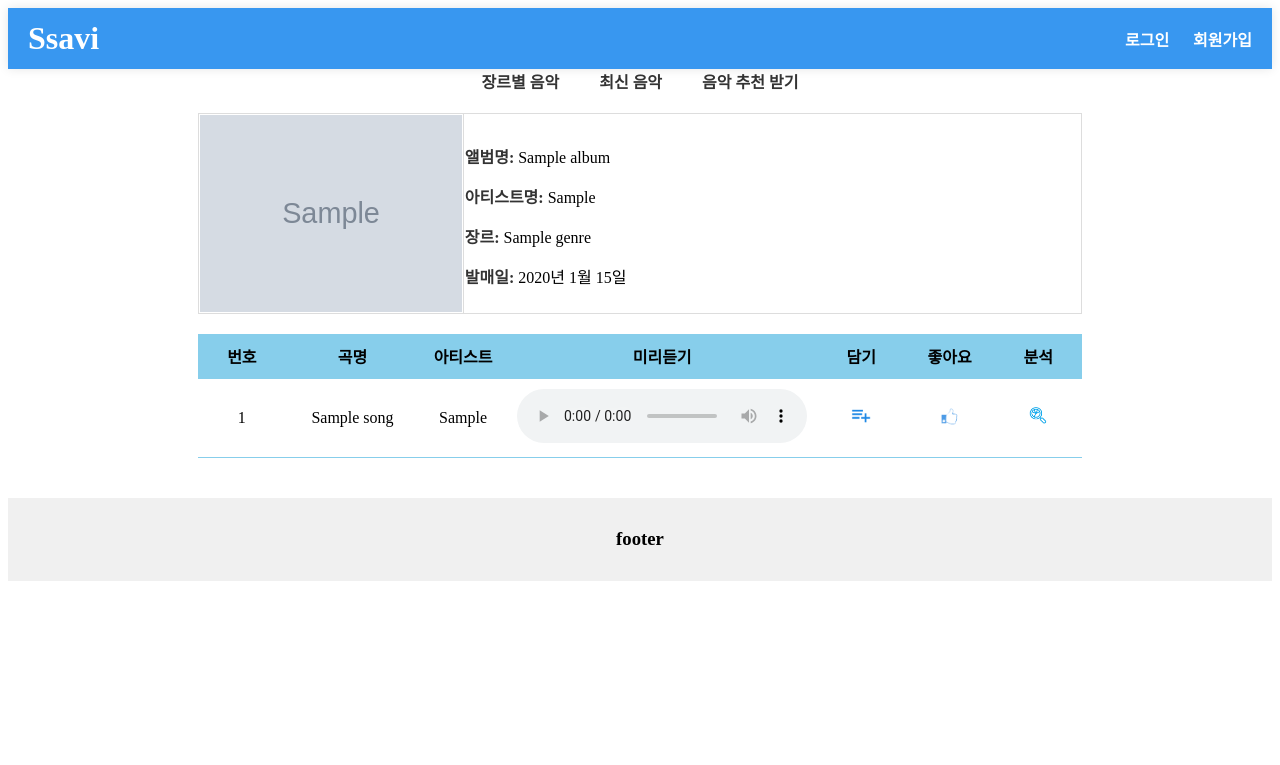
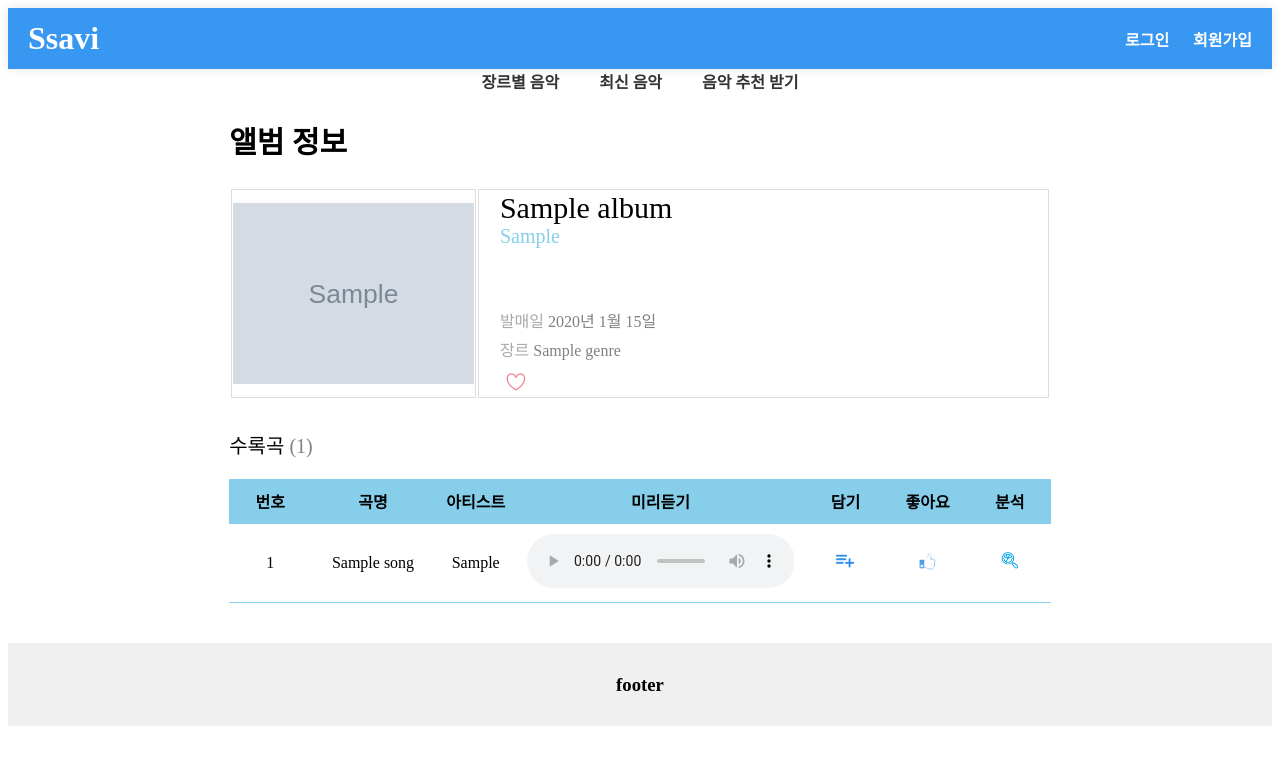
Before and after one commit to apej88/Ssavi, a Django app: template Ssavi/Ssavi_app/templates/Ssavi_app/detail.html in a window 1280 px wide. Shown: the top 765 px of the page. Run offline with Django 4.2, Linux system fonts and the light colour scheme; tables that the repository leaves empty hold one stand-in row (values such as "Sample post"); the template is opened without the code that fills it: values that come from a table or form of the project are taken from there, most other values are stand-ins (such as "Sample title", 1, 10 or a date in 2020); grey boxes marked "Sample" are stand-in pictures.

Commit message:
앨범정보 css수정

```diff
--- a/Ssavi/Ssavi_app/templates/Ssavi_app/detail.html
+++ b/Ssavi/Ssavi_app/templates/Ssavi_app/detail.html
@@ -9,9 +9,13 @@
 </nav>
 {% comment %} 멜론 보면서 css 살짝식 수정, 그림 이미지 꽉 채우고, 옆에 좋아요 버튼도 추가. 밑에 수록곡 부분 색감 수정, 간격 수정{% endcomment %}
 <div id="detailBox">
-    <div>
     {% comment %} 앨범 정보 {% endcomment %}
-        <table id='album_detail'>
+    <div id='album_box'>
+        <div id='album_title'>
+            <h2>앨범 정보</h2>
+        </div>
+        <div id='album_detail'>
+            <table>
                 <tr>
                     <td class="image-cell">
                         {% comment %} 앨범 이미지 {% endcomment %}
@@ -19,20 +23,35 @@
                     </td>
                     <td class="description-cell">
                     {% comment %} 앨범 설명 {% endcomment %}
-                    <p><strong>앨범명:</strong> {{ album.album_name }}</p>
-                    <p><strong>아티스트명:</strong> {{ album.album_artist }}</p>
-                    <p><strong>장르:</strong>
+                        <div class='album_name'>
+                            {{ album.album_name }}
+                        </div>
+                        <div class='album_artist'>
+                            {{ album.album_artist }}
+                        </div>
+                        <div class='album_detail'>
+                            <span>발매일  </span> {{ album.album_release_date }}
+                        </div>
+                        <div class='album_detail'>
+                            <span>장르  </span>
                                 {% for genre in genres %}
                                     {{ genre }}
                                 {% endfor %}
-                    </p>
-                    <p><strong>발매일:</strong> {{ album.album_release_date }}</p>
+                        </div>
+                        <div class='album_liked'>
+                            <button class='like_btn'><img class='like_image' src="{% static 'image/like.png' %}"></button>
+                        </div>
                     </td>
                 </tr>
             </table>
         </div>
+    </div>
+    {% comment %} 수록곡 {% endcomment %}
     <div id='album_song_box'>
-        {% comment %} 수록곡 {% endcomment %}
+        <div id='album_song_title'>
+            <p>수록곡 <span>({{songs_data|length}})</span></p>
+        </div>
+        <div id='album_song_detail'>
             {% if songs_data %}
                 <table id="album_songs">
                     <tr>
@@ -68,4 +87,5 @@
             {% endif %}
         </div>
     </div>
+</div>
 {% endblock content %}
--- a/Ssavi/static/css/analysis.css
+++ b/Ssavi/static/css/analysis.css
@@ -28,8 +28,7 @@
 }
 
 .current-track img {
-    width: 750px;
-    height: 750px;
+    max-width: 80%;
 }
 
 .current-track p {
@@ -76,13 +75,14 @@
 }
 
 .recommendation > img {
-    max-width: 500px;
-    margin-left: 100px;
+    max-width: 50%;
+    margin-left: 5%;
 }
 
 /* 곡 정보 스타일 */
 .recommendation-info {
     flex: 1;
+    margin-right: 5%;
 }
 
 .recommendation-info p {
@@ -110,7 +110,7 @@
     opacity: 0.5;
 }
 
-@media (max-width: 1550px) {
+@media (max-width: 768px) {
     #analysis {
         flex-direction: column; /* 화면 너비가 작을 때 세로로 정렬 */
     }
--- a/Ssavi/static/css/detail.css
+++ b/Ssavi/static/css/detail.css
@@ -6,12 +6,25 @@
 }
 
 /* 앨범 정보 */
+#album_box {
+    display: block;
+}
+
+#album_title {
+    width: 65%;
+    margin: 0 auto;
+}
+
+#album_title h2{
+    font-size: 30px;
+}
+
 #album_detail {
     border-collapse: collapse;
     margin: 0 auto;
-    width: 70%;
+    width: 65%;
     margin-top: 20px;
-    margin-bottom: 20px;
+    margin-bottom: 30px;
 }
 
 #album_detail td {
@@ -26,8 +39,8 @@
     display: block;
 }
 
-#album_detail p {
-    margin-bottom: 10px;
+#album_detail strong {
+    color: #333;
 }
 
 #album_detail .image-cell {
@@ -38,16 +51,81 @@
     width: 70%; /* 설명 셀의 너비 */
 }
 
-#album_detail strong {
-    color: #333;
+#album_detail .description-cell p{
+    font-size: 15px;
+    /* margin-bottom: 30px; */
+    margin-left: 10px;
+}
+
+#album_detail .description-cell .album_name, .album_artist{
+    margin-left: 20px;
+    margin-bottom: 0;
+    font-size: 30px;
+}
+
+#album_detail .description-cell .album_artist{
+    margin-top: 0;
+    margin-bottom: 60px;
+    font-size: 20px;
+    color: skyblue;
+}
+
+#album_detail .description-cell .album_detail{
+    margin-left: 20px;
+    color: gray;
+    margin-bottom: 5px;
+}
+
+#album_detail .description-cell .album_detail span{
+    color: darkgray;
+}
+
+#album_detail .description-cell .album_liked{
+    margin-top: 10px;
+}
+
+#album_detail .description-cell .album_liked img {
+    max-width: 20px;
+    max-height: 20px;
+}
+
+#album_detail .description-cell .album_liked button {
+    background-color: transparent;
+    color: #fff;
+    border: none;
+    margin-left: 20px;
+    cursor: pointer;
+    font-size: 14px;
+    transition: opacity 0.3s; /* 투명도 변화를 부드럽게 만들기 위한 트랜지션 설정 */
+}
+
+#album_detail .description-cell .album_liked button:hover {
+    opacity: 0.5;
 }
 
 /* 앨범 안의 수록곡 정보 */
 #album_songs {
-    width: 70%;
+    width: 65%;
     border-collapse: collapse;
     margin-top: 20px;
     margin: 0 auto;
+}
+
+#album_song_box {
+    display: block;
+}
+
+#album_song_title {
+    width: 65%;
+    margin: 0 auto;
+}
+
+#album_song_title p{
+    font-size: 20px;
+}
+
+#album_song_title span{
+    color: gray;
 }
 
 #album_songs th, #album_songs td {
@@ -72,6 +150,7 @@
 #album_song_preview {
     width: 35%;
 }
+
 #album_song_box {
     margin-bottom: 40px;
 }
--- /dev/null
+++ b/Ssavi/static/js/like.js
@@ -0,0 +1,21 @@
+// 페이지가 로드 될 때 밑에 코드들이 동작한다.
+// 로드되었을 때 유저정보를 미리 받아와서 그 곡에대해 좋아요를 눌렀으면
+// 이미지의 src 값을 바꾸어 주어야 한다.
+// 그리고 좋아요를 눌렀을 때 liked_track table에 저장되어야 한다.
+// 좋아요를 취소했을 때 liked_track table에 저장된 정보를 삭제해야 한다.
+document.addEventListener('DOMContentLoaded', function() {
+    var images = document.querySelectorAll('.like_image');
+    var changeButtons = document.querySelectorAll('.like_btn');
+    var imageSources = [
+        "/static/image/like_fill.png",
+        "/static/image/like.png"
+    ];
+    var imageIndices = Array.from({ length: changeButtons.length }, () => 1);
+
+    changeButtons.forEach(function(button, index) {
+        button.addEventListener('click', function() {
+            imageIndices[index] = (imageIndices[index] + 1) % imageSources.length;
+            images[index].src = imageSources[imageIndices[index]];
+        });
+    });
+});
--- a/Ssavi/templates/base.html
+++ b/Ssavi/templates/base.html
@@ -10,6 +10,7 @@
     <link rel="stylesheet" href="{% static '/css/detail.css' %}">
     <link rel="stylesheet" href="{% static '/css/analysis.css' %}">
     <script src="{% static 'js/jquery-3.7.1.min.js' %}"></script>
+    <script src="{% static 'js/like.js' %}"></script>
     <script src="{% static 'js/Thumbs_up.js' %}"></script>
 
 </head>
```
Also changed, not shown: Ssavi/Ssavi_app/templates/Ssavi_app/analysis.html (line endings or trailing spaces), Ssavi/static/image/like.png (added), Ssavi/static/image/like_fill.png (added), 1 other file. Lines whose indentation alone changed are shown as unchanged.
